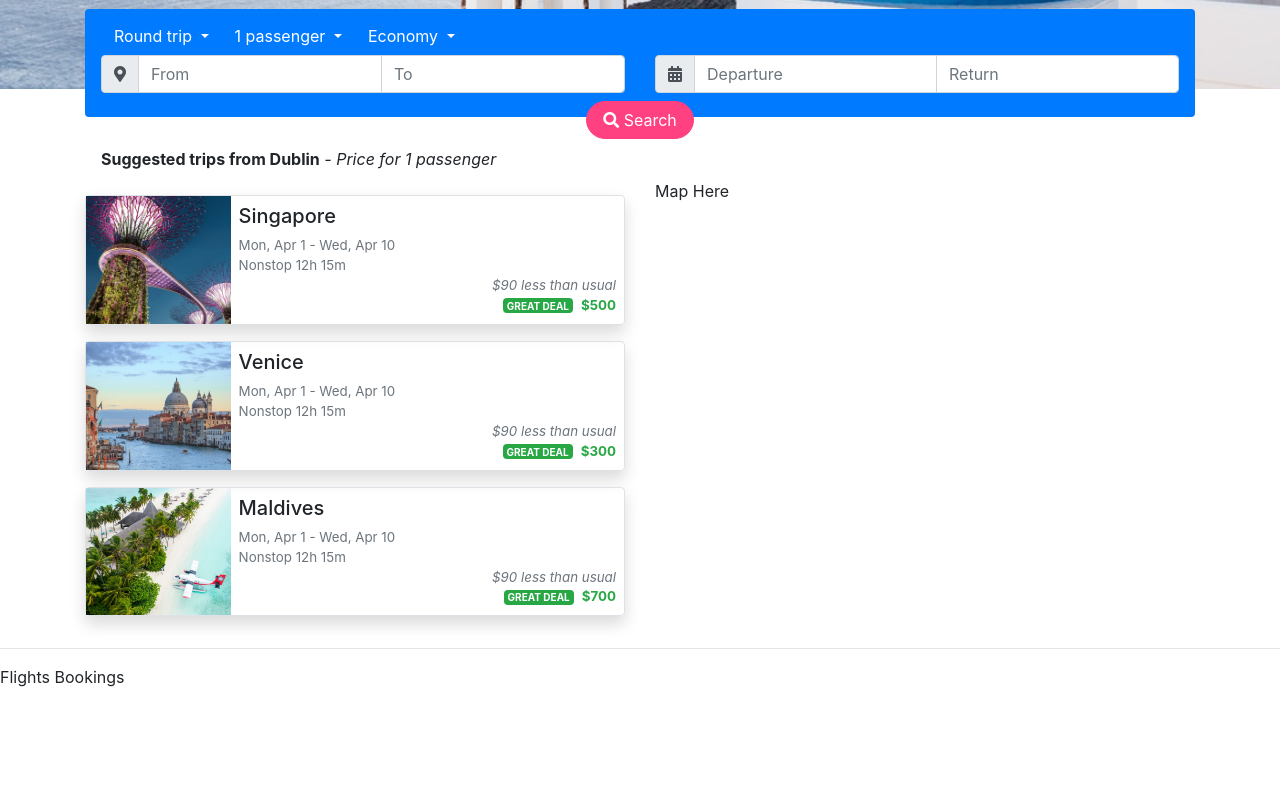
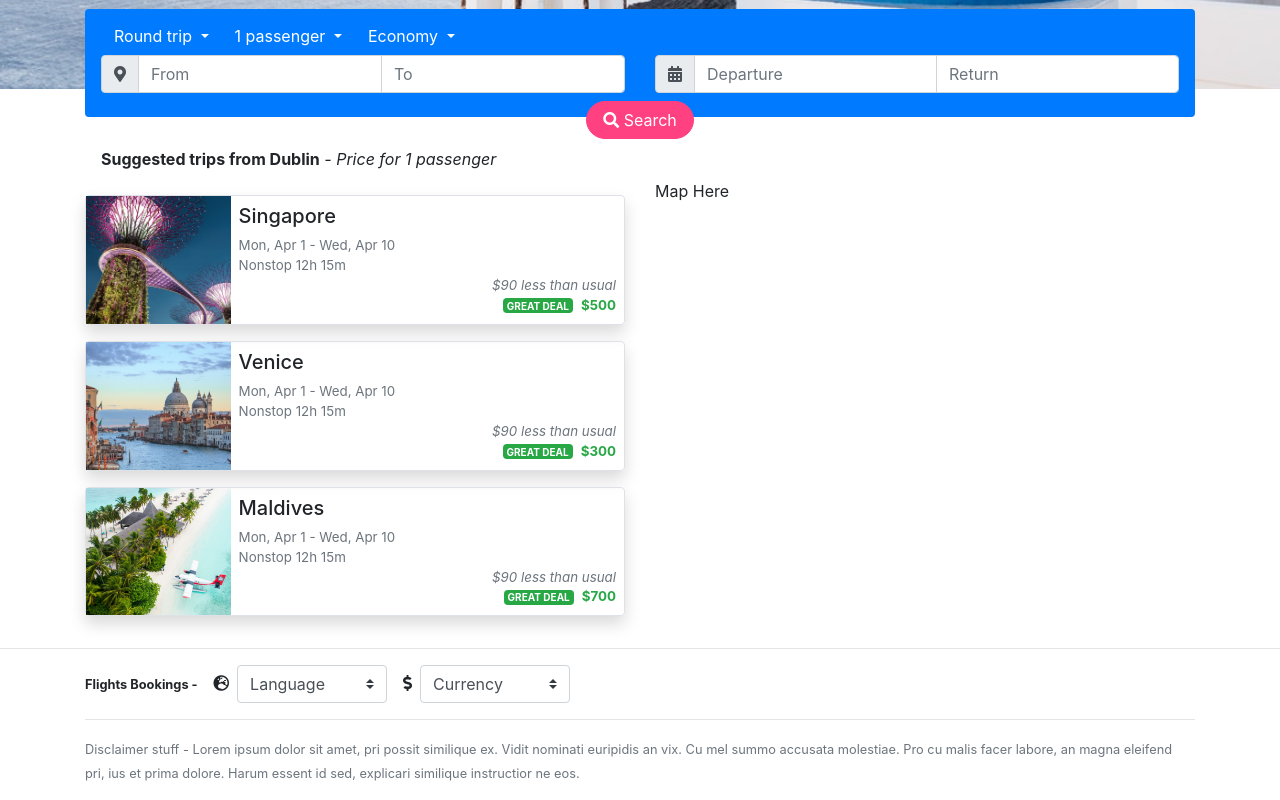
Before and after one commit to Kimserey/flights-booking, an Angular app: page / in a window 1280 px wide. Shown: the part 234-1034 px from the top of the page. Before the commit the page ends 923 px from the top, so only its background shows below. Built offline with nearby package versions, Linux system fonts and the light colour scheme.

Commit message:
Added bottom language and currency choice

```diff
--- a/src/app/app.component.html
+++ b/src/app/app.component.html
@@ -1,4 +1,4 @@
-<nav class="navbar navbar-dark bg-primary">
+<nav class="navbar navbar-dark bg-primary shadow">
   <a class="navbar-brand" href="#">Flights Booking</a>
   <button class="navbar-toggler" type="button" data-toggle="collapse" data-target="#navbarText" aria-controls="navbarText"
     aria-expanded="false" aria-label="Toggle navigation">
@@ -152,6 +152,27 @@
 
 <hr/>
 
-<div>
-  Flights Bookings <div></div>
+<div class="container">
+  <div>
+    <small class="font-weight-bold mr-3">Flights Bookings -</small>
+
+    <i class="fas fa-globe-europe mr-2"></i>
+    <select class="d-inline custom-select mr-3" id="inputGroupSelect01" style="width: 150px">
+      <option selected>Language</option>
+      <option value="1">English</option>
+      <option value="2">Spanish</option>
+    </select>
+
+    <i class="fas fa-dollar-sign mr-2"></i>
+    <select class="d-inline custom-select mr-3" id="inputGroupSelect01" style="width: 150px">
+      <option selected>Currency</option>
+      <option value="1">USD</option>
+      <option value="2">SGD</option>
+      <option value="3">HKD</option>
+    </select>
+  </div>
+  <hr/>
+  <p class="text-muted">
+    <small>Disclaimer stuff - Lorem ipsum dolor sit amet, pri possit similique ex. Vidit nominati euripidis an vix. Cu mel summo accusata molestiae. Pro cu malis facer labore, an magna eleifend pri, ius et prima dolore. Harum essent id sed, explicari similique instructior ne eos.</small>
+  </p>
 </div>
```
